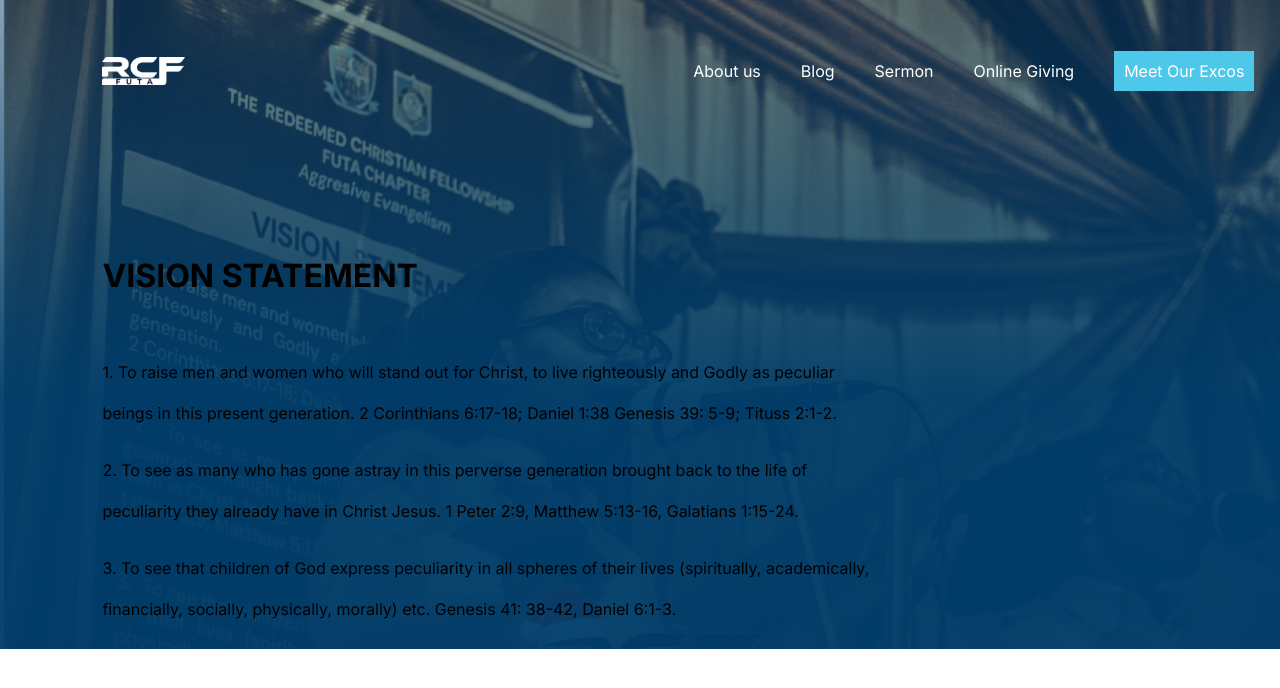
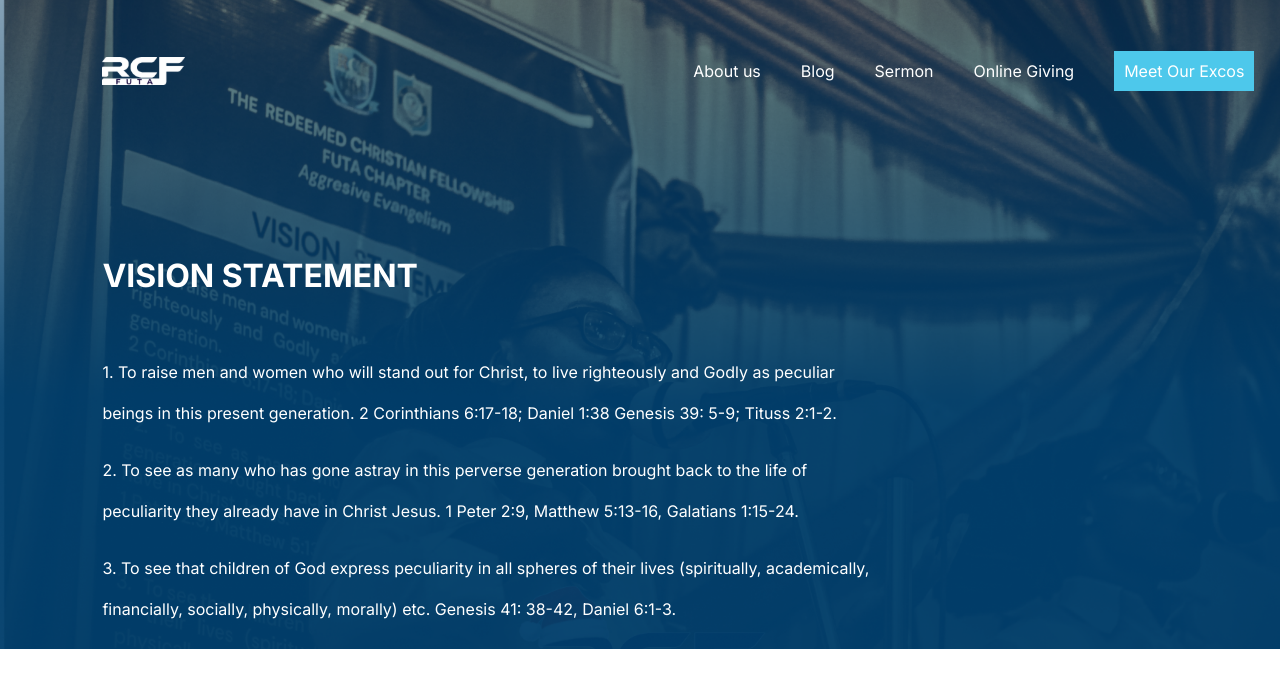
Before and after one commit to rcffuta/Rcf_frontend, a React (Create React App) app: page /about in a window 1280 px wide. Shown: the top 688 px of the page. Built offline with nearby package versions, Linux system fonts and the light colour scheme.

Commit message:
Added color

```diff
--- a/src/Component/Vision/Vision.css
+++ b/src/Component/Vision/Vision.css
@@ -6,6 +6,7 @@
     background-repeat: no-repeat;
     background-size: cover;
     overflow: hidden;
+    color: #ffffff
 }
 .contents{
     margin-left: 8%;
```
